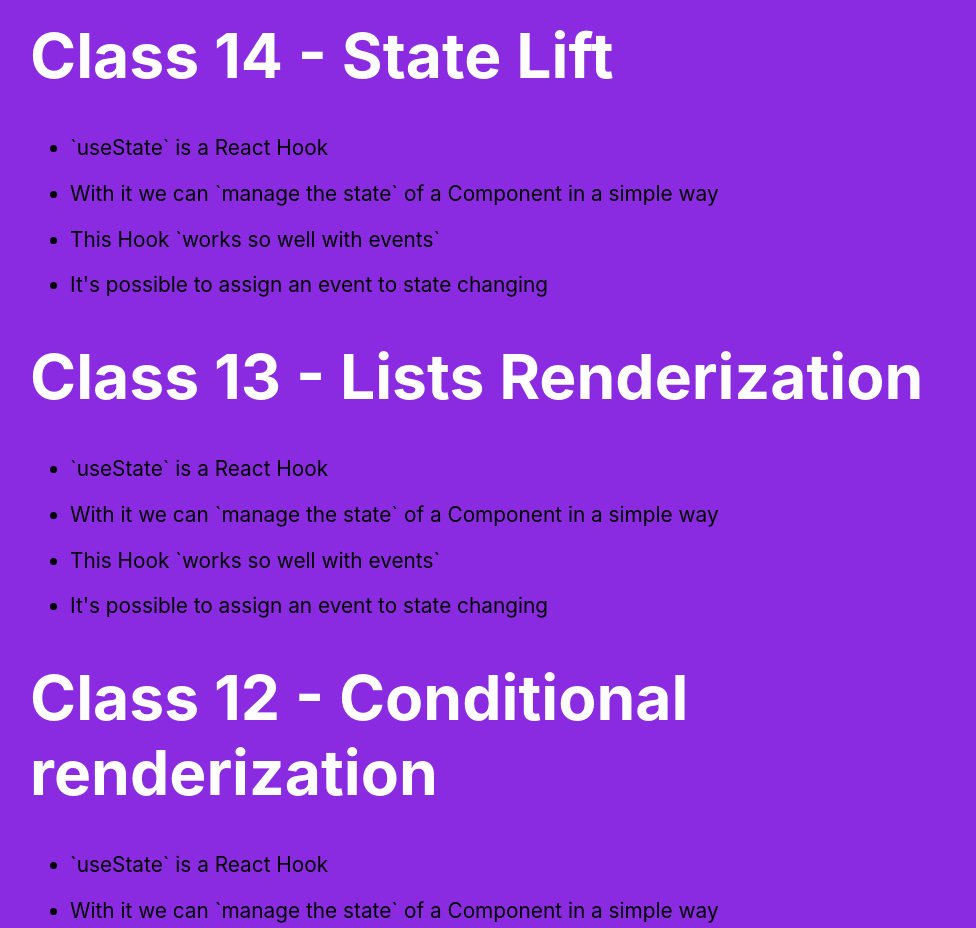
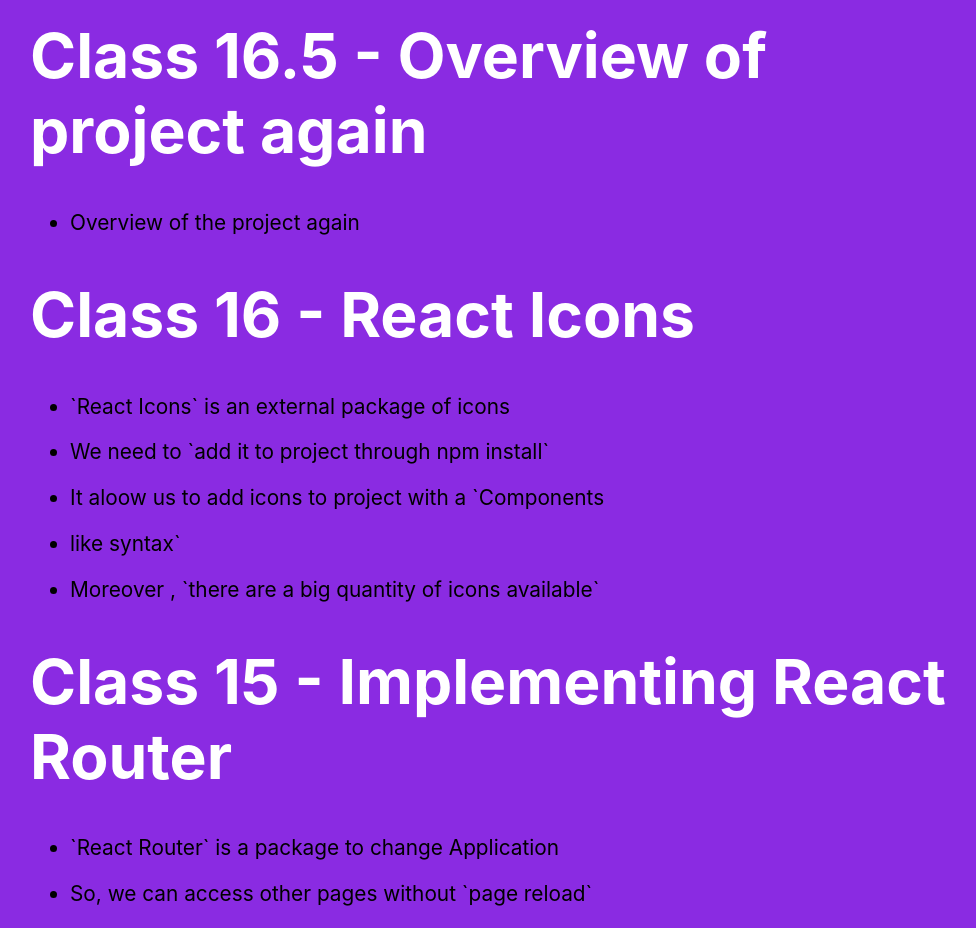
Before and after one commit to idelfrides/LearningReactJS, a React (Create React App) app: page /aulas in a window 1280 px wide. Shown: the part 240-1168 px from the top of the page, without its empty margins (130-1106 px from the left). Built offline with nearby package versions, Linux system fonts and the light colour scheme.

Commit message:
FEAT | Added content for classes 15, 16 and 16.5

```diff
--- a/src/data2.json
+++ b/src/data2.json
@@ -27,6 +27,9 @@
     "class_11": "`Methods` can be passed by props also-In other words, a `Component child can activate a method from his father`-Let's access the method through an event-The syntax is the same as a data props:-Like this -> `props.methodName`",
     "class_12": "We can define showing some element to a condition statement `IF`-That action is called by `Conditional Renderization`-For that we envolve the tags in `{ }`-Because { } allow to execute `javascript code`, so you create your condition-It's  possible to use `state`to create conditions.-OBS.: Always avoid creating complexo logics in templates JSX.",
     "class_13": "For doing a list Renderization, first of all, we need an `array`-Then use `map` function to loop the list of itens-So, render and show something in screen-It's  possible to put together `Conditional operations and List Renderization`-To return an JSX template, must use `( )`",
-    "class_14": "`State Lift` is a technique used to share the `state`-It's  normal many components `depends on same state`-In that case, we centralize the state in the father Component, and `define who uses and who defines ( setState )`"
+    "class_14": "`State Lift` is a technique used to share the `state`-It's  normal many components `depends on same state`-In that case, we centralize the state in the father Component, and `define who uses and who defines ( setState )`",
+    "class_15": "`React Router` is a package to change Application-So, we can access other pages without `page reload`-Only by changing aome app part, which change from a view to other-We need to install this package in the project via `npm install`-And then, make some changes on app strutructure",
+    "class_16": "`React Icons` is an external package of icons-We need to `add it to project through npm install`-It aloow us to add icons to project with a `Components-like syntax`-Moreover , `there are a big quantity of icons available`",
+    "class_16_5": "Overview of the project again"
   }
 }
--- a/src/pages/AulasCurso.js
+++ b/src/pages/AulasCurso.js
@@ -8,26 +8,26 @@
         <>
             <h2>Conceptual part of React course</h2>
 
-            {/* <ControleAulas number={16.5} title="Reapresentação o projeto" />
-            <ShowClassesContent contentArray={data.course_classes.class_10.split('-')} />
+            <ControleAulas number={16.5} title="Overview of project again" />
+            <ShowClassesContent contentArray={data.course_classes.class_16_5.split('-')} />
 
             <ControleAulas number={16} title="React Icons" />
-            <ShowClassesContent contentArray={data.course_classes.class_10.split('-')} />
+            <ShowClassesContent contentArray={data.course_classes.class_16.split('-')} />
 
             <ControleAulas number={15} title="Implementing React Router" />
-            <ShowClassesContent contentArray={data.course_classes.class_10.split('-')} /> */}
+            <ShowClassesContent contentArray={data.course_classes.class_15.split('-')} />
 
             <ControleAulas number={14} title="State Lift" />
-            <ShowClassesContent contentArray={data.course_classes.class_10.split('-')} />
+            <ShowClassesContent contentArray={data.course_classes.class_14.split('-')} />
 
             <ControleAulas number={13} title="Lists Renderization" />
-            <ShowClassesContent contentArray={data.course_classes.class_10.split('-')} />
+            <ShowClassesContent contentArray={data.course_classes.class_13.split('-')} />
 
             <ControleAulas number={12} title="Conditional renderization" />
-            <ShowClassesContent contentArray={data.course_classes.class_10.split('-')} />
+            <ShowClassesContent contentArray={data.course_classes.class_12.split('-')} />
 
             <ControleAulas number={11} title="Passing event/methos by props" />
-            <ShowClassesContent contentArray={data.course_classes.class_10.split('-')} />
+            <ShowClassesContent contentArray={data.course_classes.class_11.split('-')} />
 
             <ControleAulas number={10} title="useState in action" />
             <ShowClassesContent contentArray={data.course_classes.class_10.split('-')} />
```
Also changed, not shown: 1 other file (tests, documents, lock files or other folders).
